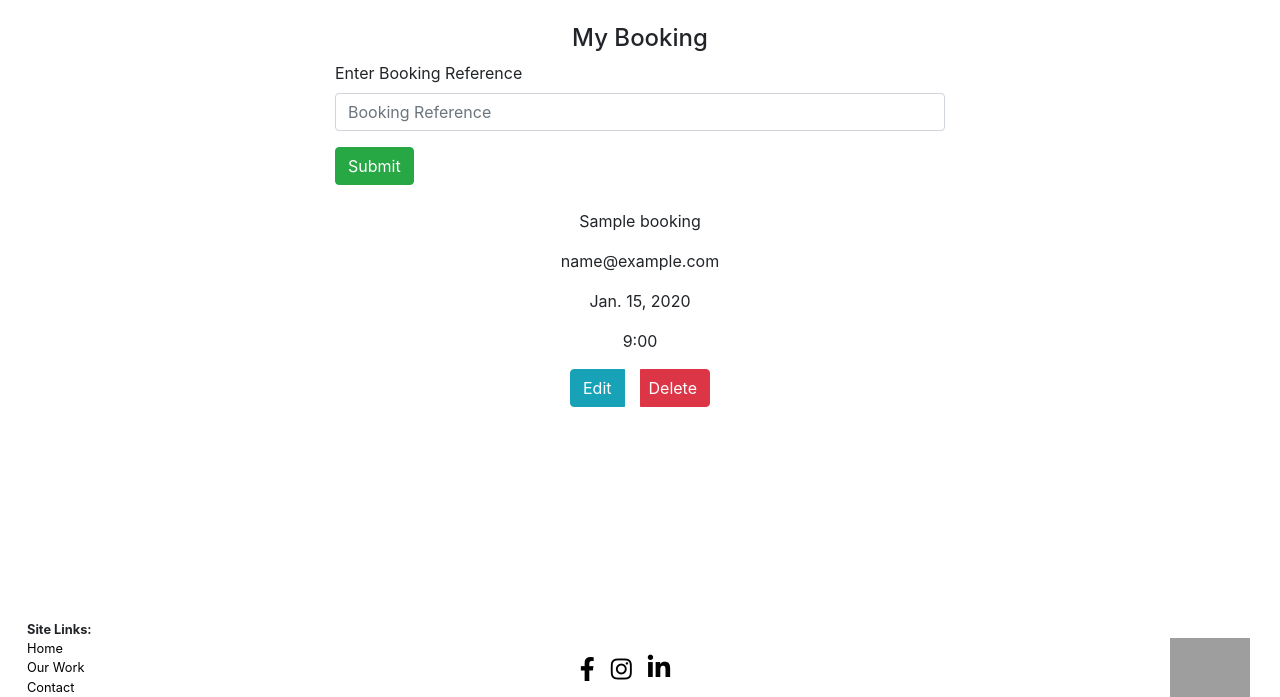
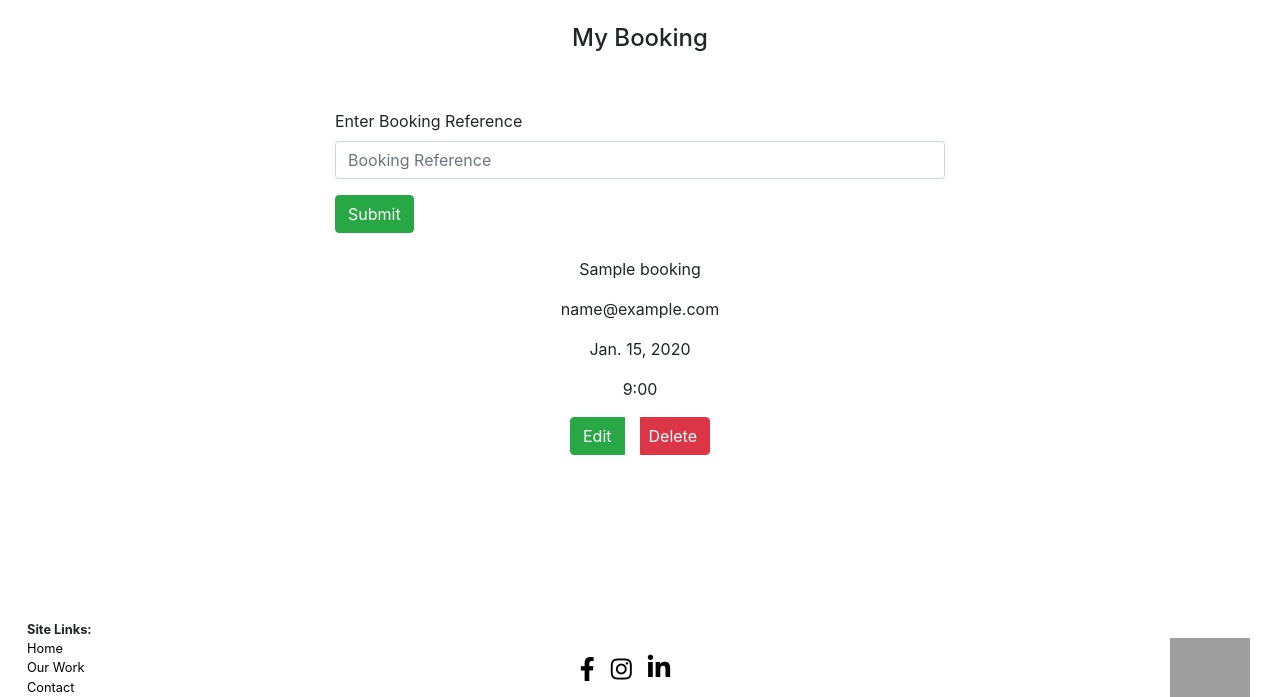
Before and after one commit to Code-Institute-Submissions/JamieT966-project-portfolio-4_SepResub, a Django app: template templates/my_booking.html in a window 1280 px wide. Shown: the part 76-773 px from the top of the page. Run offline with Django 3.2, Linux system fonts and the light colour scheme; the template is opened without the code that fills it: values that come from a table or form of the project are taken from there, others are empty; tables that the repository leaves empty hold one stand-in row (values such as "Sample post"); grey boxes are pictures that could not be loaded.

Commit message:
changed colour of edit button to green

```diff
--- a/templates/my_booking.html
+++ b/templates/my_booking.html
@@ -7,11 +7,11 @@
     </div>
 </div>
 
-<form class="col-6 contact-form">
+<form class="col-6 contact-form pt-5">
     {% csrf_token %}
     <div class="form-group">
         <label for="exampleInputEmail1">Enter Booking Reference</label>
-        <input name="book_ref" type="text" class="form-control" placeholder="Booking Reference" aria-describedby="" required>
+        <input name="book_ref" type="text" class="form-control" placeholder="Booking Reference" aria-describedby="enter booking reference here" required>
     </div>
     <button type="submit" class="btn btn-success">Submit</button>
 </form>
@@ -29,7 +29,7 @@
 
 <div class="container-fluid text-center">
     <div class="btn-group" role="group" aria-label="Edit and delete buttons for bookings">
-        <button type="button" class="btn btn-info">Edit</button>
+        <button type="button" class="btn btn-success">Edit</button>
         <div class="p-2"></div>
         <button type="button" class="btn btn-danger pl-2">Delete</button>
     </div>
```
Also changed, not shown: booking/views.py (+0 -13 lines).
